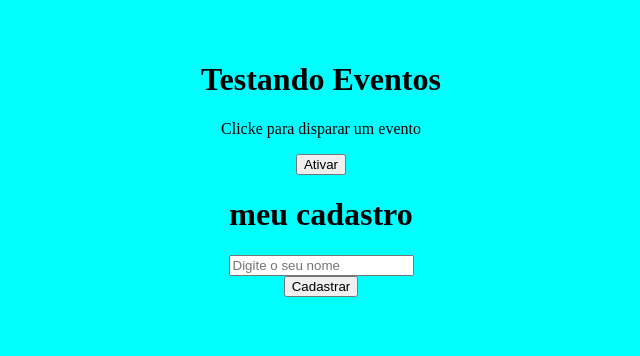
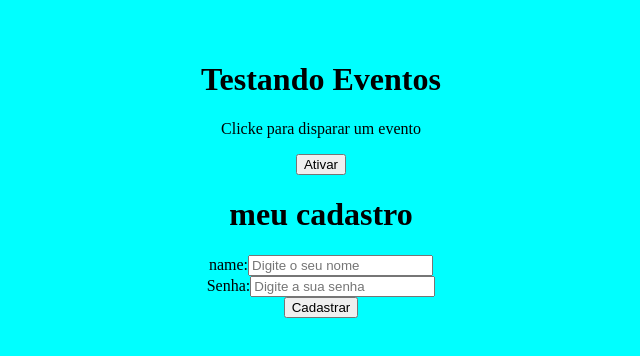
Before and after one commit to PeterAires/React, a React (Vite) app in the folder projeto1/: page / in a window 1280 px wide. Shown: the top 356 px of the page, without its empty margins (319-959 px from the left). Built offline with nearby package versions, Linux system fonts and the light colour scheme.

Commit message:
treino react diario

```diff
--- a/projeto1/src/components/Form.jsx
+++ b/projeto1/src/components/Form.jsx
@@ -1,14 +1,27 @@
+import { useState } from "react"
+
 function Form(){
  function cadastrarUsuario(e) {
     e.preventDefault()
-    console.log('Usuario Cadastrado')
- }
+    console.log(`usuario ${name} foi cadaastrado com a senha ${password}`)
+}
+ const [password,SetPassword] = useState()
+ const [name,SetName] = useState() // a variavel inicial, o componente capaz de mudar essa variavel, um valor inicial quando o componente for inicializado ,,, la em baixo// event é bacicamente a caixa, o ato de escrever, o SetName vai alterar o valor de 'nome' que começa vazio, para o que digitamos na caixa ,que é o evento, pegamos o target e o value e ai sim, alteramos ele letra por letra pelo set name,,, set name para atribuir o valor a 'name'
+
  return(
     <div>
         <h1>meu cadastro</h1>
         <form onSubmit={cadastrarUsuario}>
             <div>
-                <input type="text" placeholder="Digite o seu nome"/>
+                <label htmlFor="name" id="name" placeholder='Digite o seu nome'>name:</label>
+                <input type="text" placeholder="Digite o seu nome"
+                onChange={(event) => SetName(event.target.value)}
+                />
+            </div>
+            <div>
+                <label htmlFor="password">Senha:</label>
+                <input type="password" id="password" placeholder="Digite a sua senha"
+                onChange={(event) => SetPassword(event.target.value)}/>
             </div>
             <div>
                 <input type="submit" value='Cadastrar' />
```
